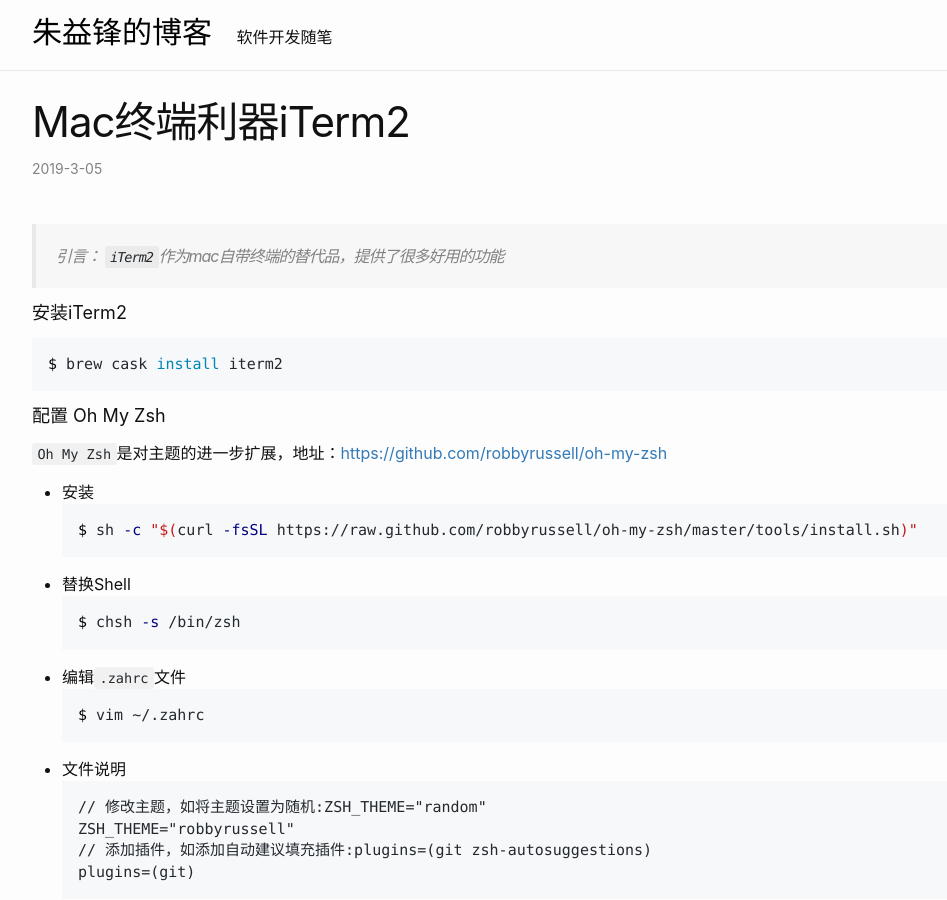
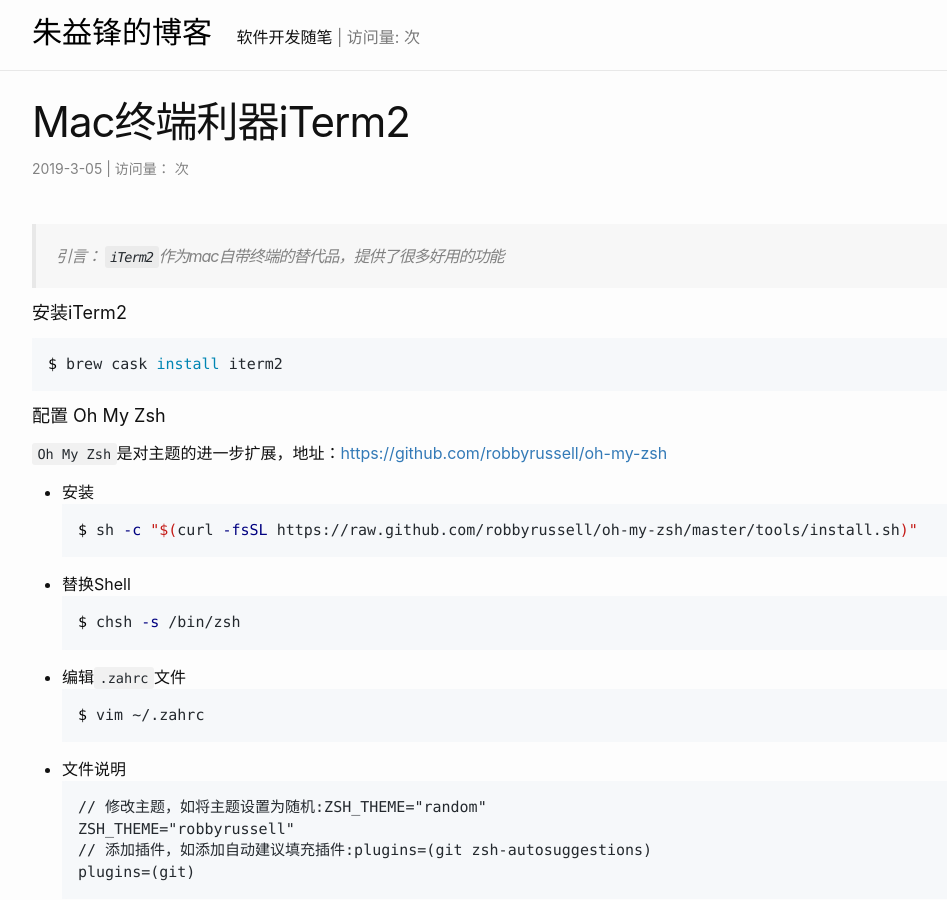
Before and after one commit to zyfilife/zyfilife.github.io, a Jekyll site: the page built from _posts/2019-03-05-iterm2-配置.md, in a window 1280 px wide and 900 px high. Shown: the whole window, without its empty margins (38-985 px from the left). Built offline with Jekyll 4.4.1, drawn with Linux system fonts in a browser that asks for light colours; comment, search, counter and statistics services are not loaded.

Commit message:
no message

```diff
--- a/_includes/footer.html
+++ b/_includes/footer.html
@@ -3,7 +3,6 @@
 
 	<div class="container" style="text-align: center;">
 		{%- include social.html -%}
-		<span id="busuanzi_container_site_pv">本站总访问量<span id="busuanzi_value_site_pv"></span>次</span>
 	</div>
 </footer>
 
--- a/_includes/header.html
+++ b/_includes/header.html
@@ -6,6 +6,7 @@
 				<a href="/" style="font-size: 30px; text-decoration: none; color: #000;">{{ site.title | escape }}
 				</a>
 				<span style="padding-left: 16px;">{{site.description}}</span>
+				<span id="busuanzi_container_site_pv" style="margin-bottom: 15px; color: rgb(120,120,120); font-size: 16px;"> | 访问量: <span id="busuanzi_value_site_pv"></span>次</span>
 			</p>
 		</div>
 		{%- if page.url == "/" -%}
--- a/_layouts/post.html
+++ b/_layouts/post.html
@@ -11,8 +11,10 @@
         {{ page.date | date: date_format }}
       </time>
       {%- if page.author -%}
-        • <span itemprop="author" itemscope itemtype="http://schema.org/Person"><span class="p-author h-card" itemprop="name">{{ page.author }}</span></span>
-      {%- endif -%}</p>
+      <span itemprop="author" itemscope itemtype="http://schema.org/Person"><span class="p-author h-card" itemprop="name">{{ page.author }}</span></span>
+      {%- endif -%}
+      <span id="busuanzi_container_page_pv"> | 访问量：<span id="busuanzi_value_page_pv"></span> 次</span>
+    </p>
   </header>
 
   <div class="container e-content" itemprop="articleBody">
```
